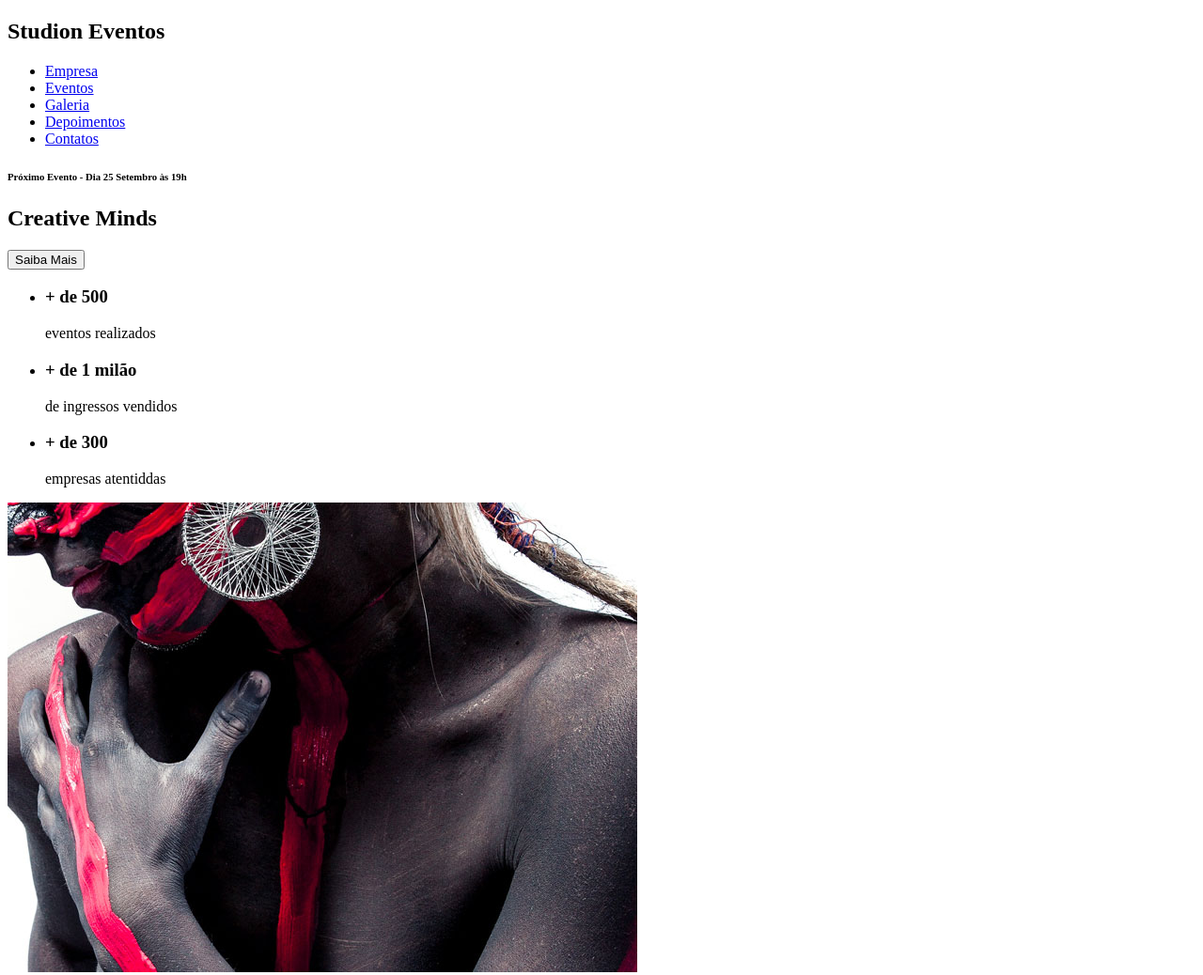
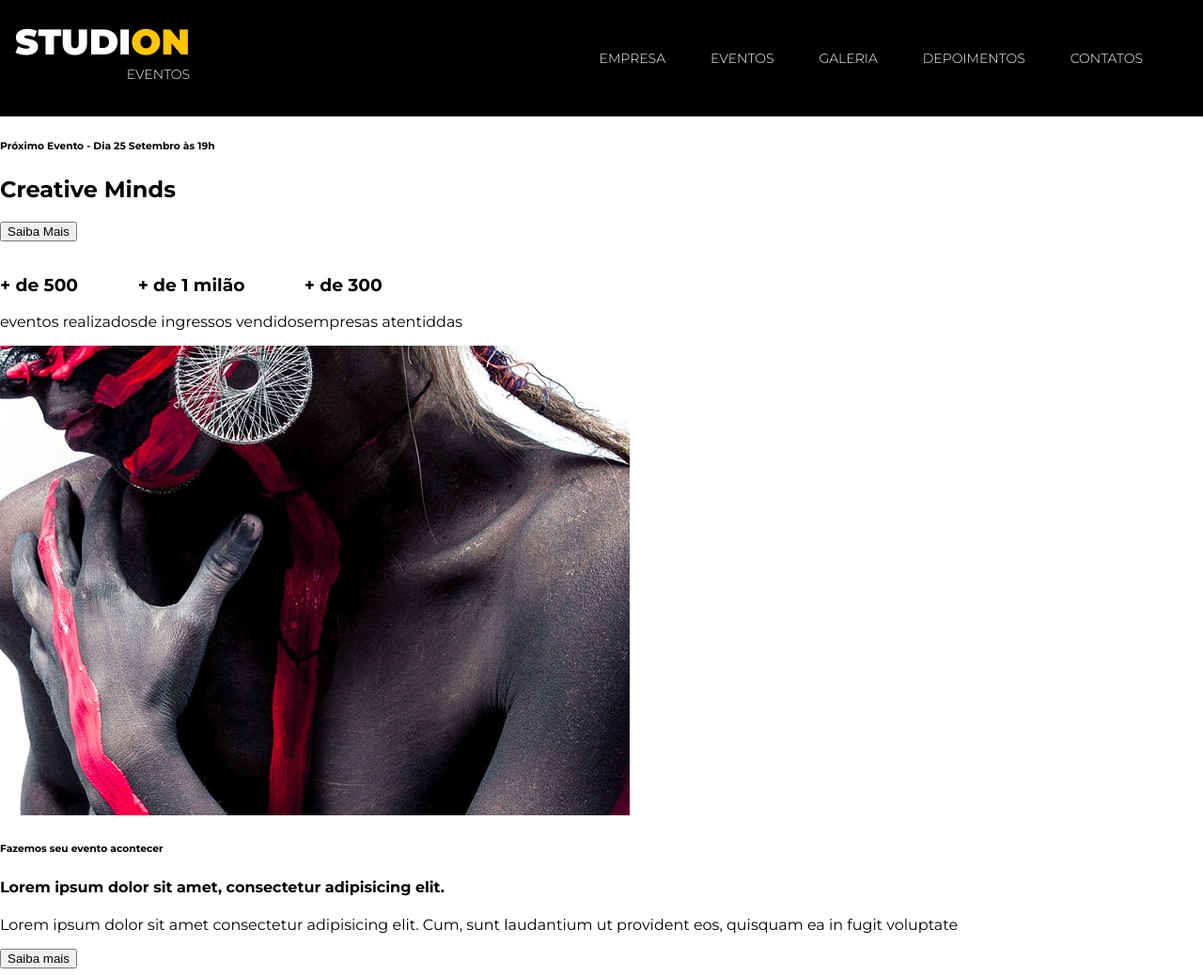
Before and after one commit to helloraquelsantana/Studion, a website: page src/index.html in a window 1280 px wide. Shown: the top 1038 px of the page at 94% size. Drawn offline with Linux system fonts and the light colour scheme.

Commit message:
feat(nav): added base, logo and list style

```diff
--- a/src/index.html
+++ b/src/index.html
@@ -4,13 +4,17 @@
     <meta charset="UTF-8" />
     <meta http-equiv="X-UA-Compatible" content="IE=edge" />
     <meta name="viewport" content="width=device-width, initial-scale=1.0" />
+    <link rel="stylesheet" href="style.css">
     <title>Studion</title>
   </head>
 
   <body>
-    <nav>
-      <h1>Studi<span>on</span> <span>Eventos</span></h1>
-      <ul>
+    <nav class="navbar">
+      <h1 class="logo-studion">
+        Studi<span class="copy--primary">on</span>
+        <span class="logo-studion__subtitle">Eventos</span>
+      </h1>
+      <ul class="navbar__links">
         <li>
           <a href="#empresa"> Empresa </a>
         </li>
@@ -21,10 +25,10 @@
           <a href="#Galeria"> Galeria </a>
         </li>
         <li>
-          <a href="Depoimentos"> Depoimentos </a>
+          <a href="#Depoimentos"> Depoimentos </a>
         </li>
         <li>
-          <a href="Contatos"> Contatos </a>
+          <a href="#Contatos"> Contatos </a>
         </li>
       </ul>
     </nav>
--- /dev/null
+++ b/src/style.css
@@ -0,0 +1,76 @@
+@import url('https://fonts.googleapis.com/css2?family=Montserrat:wght@300;400;700;900&display=swap');
+
+* {
+    box-sizing: border-box;
+}
+
+:root {
+    --color-primary: #ffc500;
+    font-family: "Montserrat", sans-serif;
+    font-size: 16px;
+}
+
+body {
+    margin: 0;
+    padding-top: 7.75rem;
+}
+
+ul {
+    display: flex;
+    list-style: none;
+    padding-left: 0;
+}
+
+.navbar {
+    position: fixed;
+    display: grid;
+    grid-template-columns: 1fr 9fr;
+    align-items: center;
+    top: 0;
+    left: 0;
+
+    width: 100vw;
+    height: 7.75rem;
+    padding: 0 1rem ;
+
+    background-color: #000;
+    color: #fff;
+}
+
+.navbar__links {
+    justify-self: end;
+}
+
+.navbar__links li {
+    font-size: .875rem;
+    margin-right: 3rem;
+    text-transform: uppercase;
+}
+
+.navbar__links a {
+    font-weight: 300;
+    color: #fff;
+    text-decoration: none;
+}
+
+.navbar__links a:hover {
+    color: var(--color-primary);
+}
+
+.logo-studion {
+    font-size: 2.375rem;
+    font-weight: 900;
+    line-height: 1ch;
+    text-transform: uppercase;
+    text-align: right;
+}
+
+.logo-studion__subtitle {
+    font-size: .875rem;
+    font-weight: 300;
+
+}
+
+.copy--primary {
+    color: var(--color-primary);
+}
```
